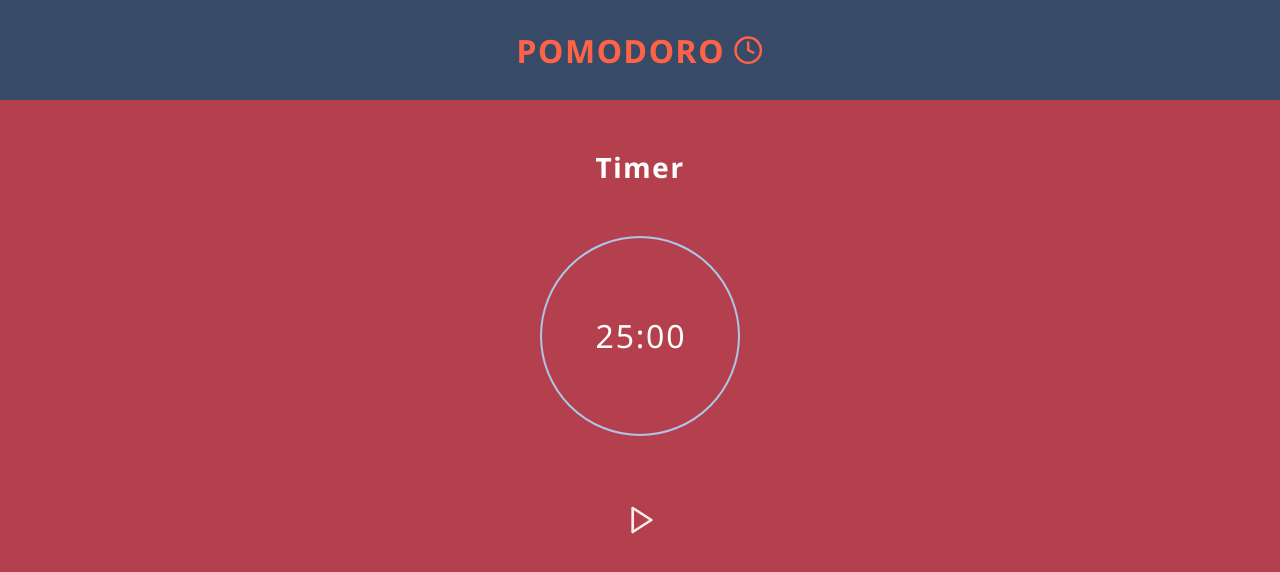
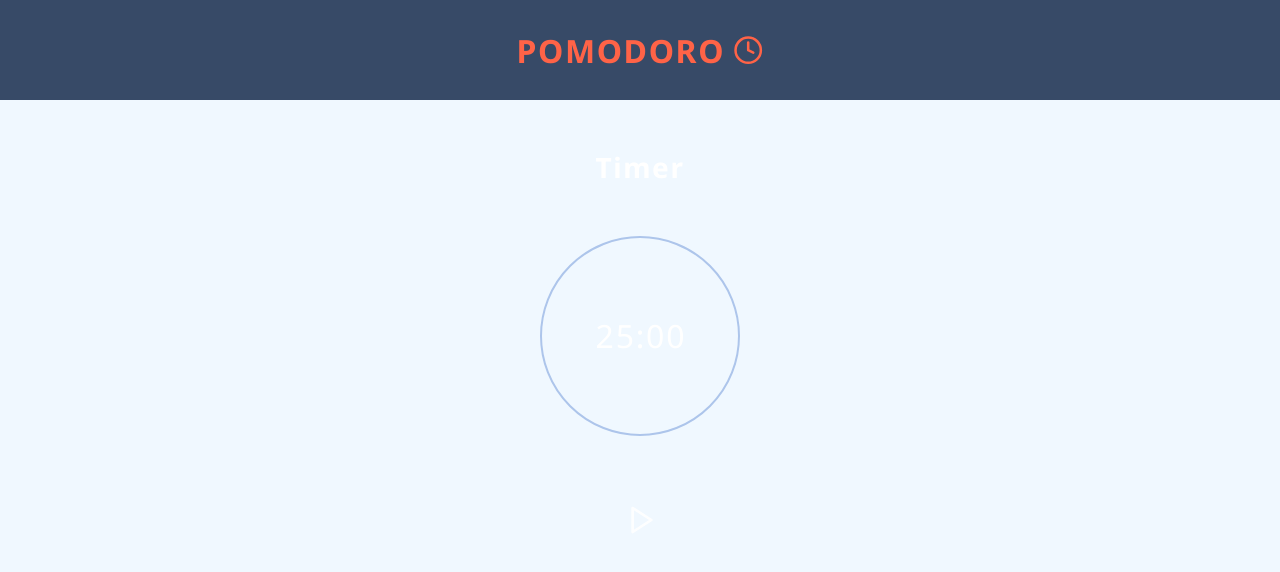
Before and after one commit to Rykasa/pomodoro-timer, a React (Vite) app: page / in a window 1280 px wide. Shown: the top 572 px of the page. Built offline with nearby package versions, Linux system fonts and the light colour scheme.

Commit message:
bg changed

```diff
--- a/src/styles/global.ts
+++ b/src/styles/global.ts
@@ -21,7 +21,8 @@ export const GlobalStyles = createGlobalStyle`
 
   body{
     font-family: 'Noto sans', sans-serif;
-    background-color: var(--primary-color-2);
+    /* background-color: var(--primary-color-2); */
+    background-color: aliceblue;
     min-height: 100vh;
   }
 `;
```
